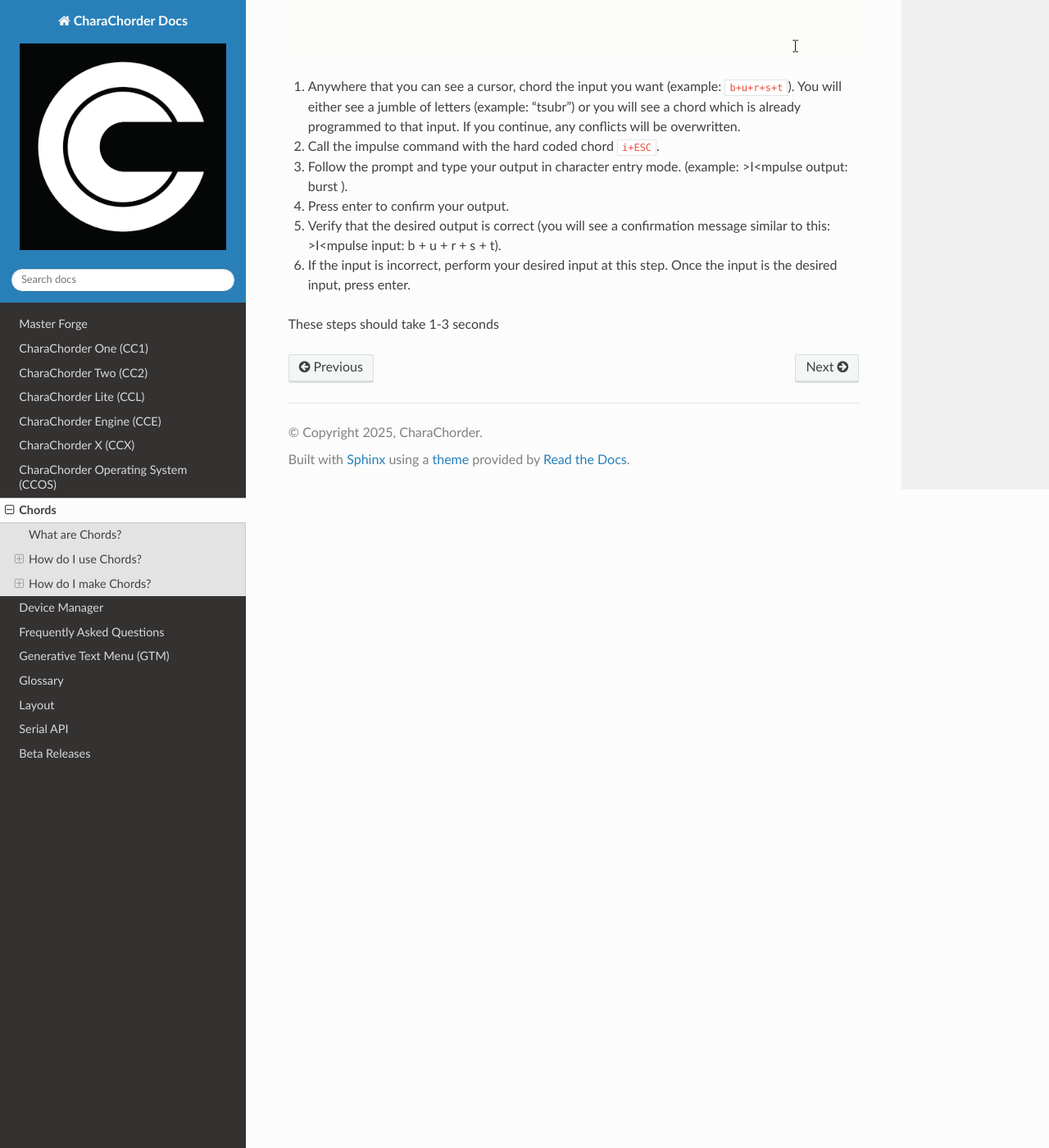
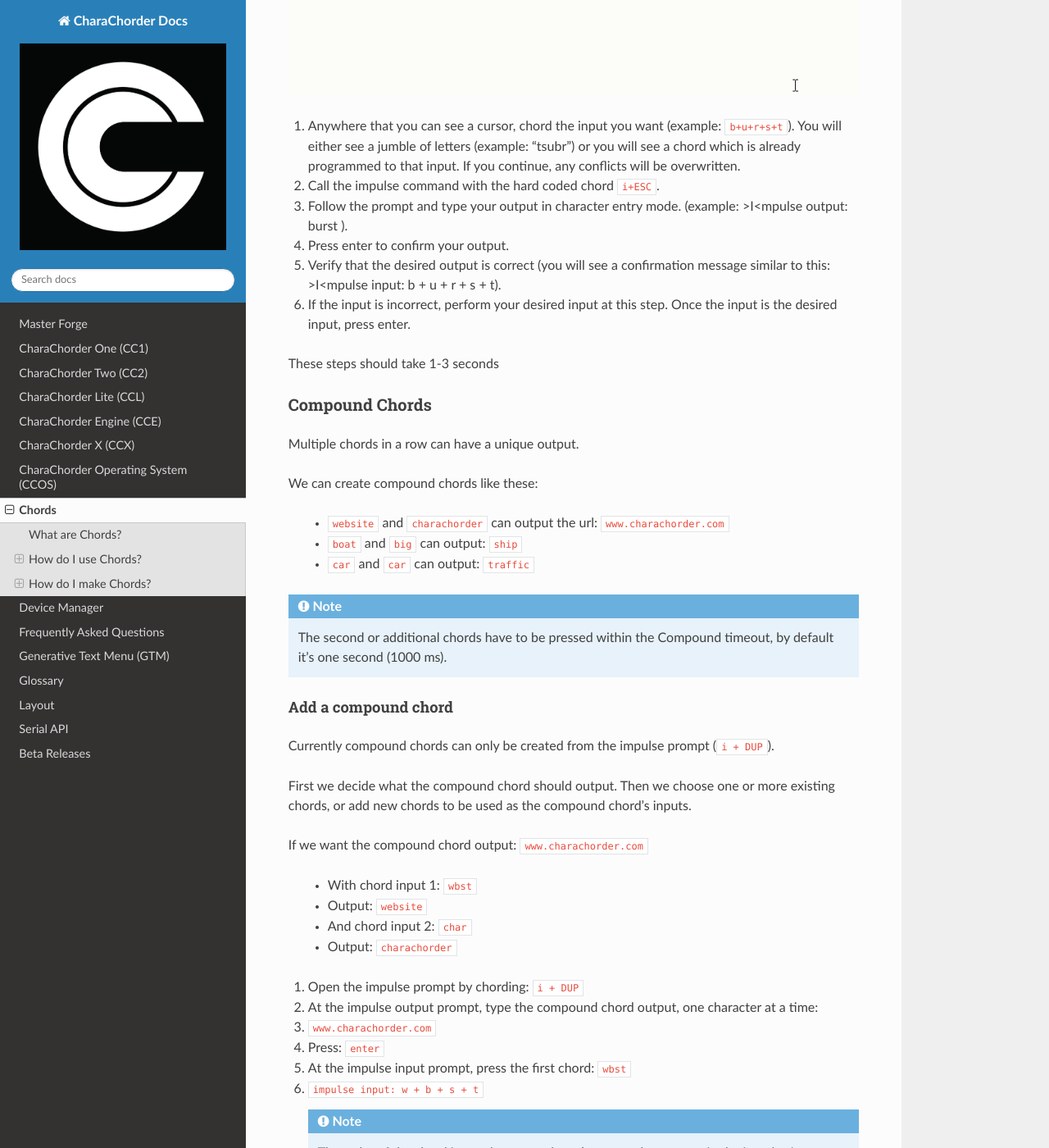
Before and after one commit to CharaChorder/docs, a Sphinx documentation site: the page built from docs/Chords.rst, in a window 1280 px wide and 1400 px high, scrolled down 5266 px. Shown: the whole window at 82% size. Built offline with Sphinx 7.4.7 and the Read the Docs theme 3.1.0, drawn with Linux system fonts in a browser that asks for light colours; some of the changed text lies outside the part shown.

Commit message:
Add guide compound chords

```diff
--- a/docs/Chords.rst
+++ b/docs/Chords.rst
@@ -228,3 +228,60 @@
    Once the input is the desired input, press enter.
 
 These steps should take 1-3 seconds
+
+Compound Chords
+~~~~~~~~~~~~~~~
+
+Multiple chords in a row can have a unique output.
+
+We can create compound chords like these:
+
+   * ``website`` and ``charachorder`` can output the url: ``www.charachorder.com``
+   * ``boat`` and ``big`` can output: ``ship``
+   * ``car`` and ``car`` can output: ``traffic``
+
+.. note::
+
+   The second or additional chords have to be pressed within the Compound timeout, by default it's one second (1000 ms).
+
+Add a compound chord
+^^^^^^^^^^^^^^^^^^^^
+
+Currently compound chords can only be created from the impulse prompt (``i + DUP``).
+
+First we decide what the compound chord should output. Then we choose one or more existing chords, or add new chords to be used as the compound chord's inputs.
+
+If we want the compound chord output: ``www.charachorder.com``
+
+   * With chord input 1: ``wbst``
+   * Output: ``website``
+   * And chord input 2: ``char``
+   * Output: ``charachorder``
+
+#. Open the impulse prompt by chording: ``i + DUP``
+#. At the impulse output prompt, type the compound chord output, one character at a time:
+#. ``www.charachorder.com``
+#. Press: ``enter``
+#. At the impulse input prompt, press the first chord: ``wbst``
+#. ``impulse input: w + b + s + t``
+
+   .. note::
+
+      The order of the chord input characters doesn't matter, they appear in the impulse input prompt in the order they were pressed.
+
+#. Press: ``shift + enter``
+#. ``impulse input: w + b + s + t |``
+
+   .. Note::
+
+      The ``|`` (pipe symbol) after the chord input, indicates that it's waiting for a second chord.
+
+#. Press the second chord: ``char``
+#. ``impulse input: w + b + s + t | c + h + a + r``
+#. Press: ``enter``
+
+We have added a compound chord:
+
+   * Now when we chord: ``wbst``
+   * followed (within a second) by the chord: ``char``
+   * it outputs: ``www.charachorder.com``
```
